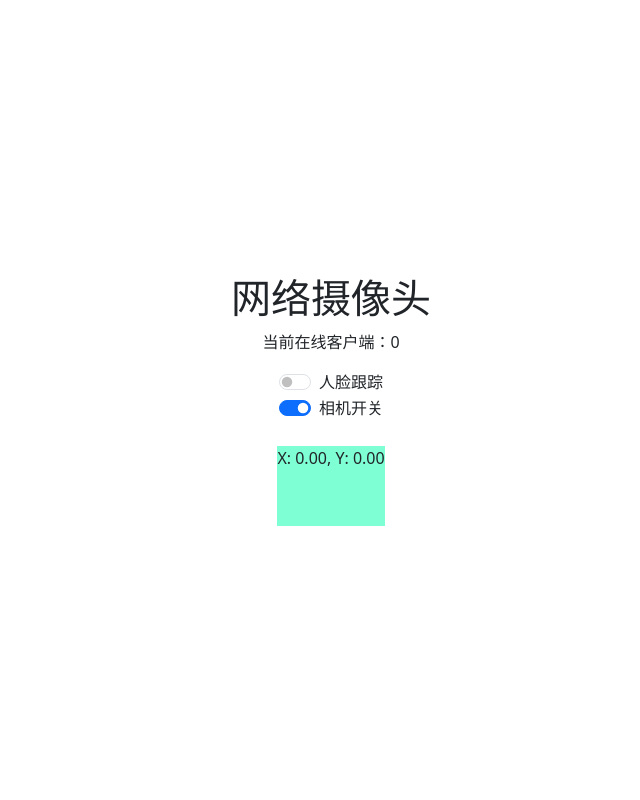
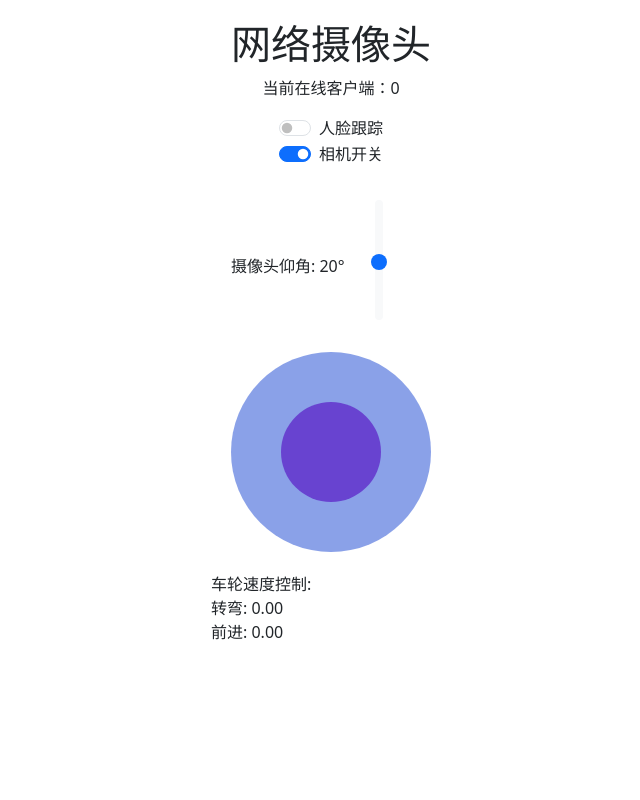
Before and after one commit to sherlocknieh/DeskRobot, a Flask app: page / in a window 1280 px wide. Shown: the whole page, without its empty margins (309-949 px from the left). Run offline with Flask 3, Linux system fonts and the light colour scheme; some libraries are stand-ins or nearby versions.

Commit message:
优化网页控制

```diff
--- a/modules/API_CAR/Servo.py
+++ b/modules/API_CAR/Servo.py
@@ -19,7 +19,7 @@ class HeadServo:
             max_pulse_width=0.0025
         )
         self.current_angle = 0
-        self.set_angle(30)
+        self.set_angle(20)
 
     def get_angle(self):
         return self.current_angle
--- a/modules/mod_web_camera.py
+++ b/modules/mod_web_camera.py
@@ -78,10 +78,12 @@ class WEBCamera(threading.Thread):
             else:
                 self.camera.stop()
 
-        @self.socketio.on('sliders')
-        def handle_sliders(data):
-            print(f'滑块数据: {data}')
-            self.event_bus.publish('SLIDERS', data, self.name)
+
+        @self.socketio.on('camera_tilt')
+        def handle_camera_tilt(data):
+            angle = data.get('angle', 0)
+            self.event_bus.publish('HEAD_ANGLE', {'angle': angle}, self.name)
+
 
 
     def stream_video(self):
--- a/modules/templates/index.html
+++ b/modules/templates/index.html
@@ -3,39 +3,63 @@
 
 <head>
     <title>网络摄像头</title>
+    <meta name="viewport" content="width=device-width, initial-scale=1.0, maximum-scale=1.0, user-scalable=no">
     <script src="https://cdnjs.cloudflare.com/ajax/libs/socket.io/4.5.0/socket.io.js"></script>
     <script src="https://cdnjs.cloudflare.com/ajax/libs/nipplejs/0.10.0/nipplejs.min.js"></script>
     <link href="https://cdn.jsdelivr.net/npm/bootstrap@5.3.0/dist/css/bootstrap.min.css" rel="stylesheet">
     <script src="https://cdn.jsdelivr.net/npm/bootstrap@5.3.0/dist/js/bootstrap.bundle.min.js"></script>
     <style>
         body {
-            height: 100vh;
+            min-height: 100vh;
+            /* 替换 height:100vh */
             display: flex;
             flex-direction: column;
-            justify-content: center;
+            /* 移除 justify-content:center */
             align-items: center;
             overflow: auto;
+            padding: 20px 0;
+            /* 增加安全间距 */
         }
     </style>
 </head>
 
 <body>
     <h1>网络摄像头</h1>
+
     <p>当前在线客户端：<span id="client_count">0</span></p>
+
     <div class="form-check form-switch">
         <input class="form-check-input" type="checkbox" id="faceTrackingSwitch">
         <label class="form-check-label" for="faceTrackingSwitch">人脸跟踪</label>
     </div>
+
     <div class="form-check form-switch">
-        <input class="form-check-input" type="checkbox" id="cameraSwitch" checked >
+        <input class="form-check-input" type="checkbox" id="cameraSwitch" checked>
         <label class="form-check-label" for="cameraSwitch">相机开关</label>
     </div>
+
+    <img id="video" style="aspect-ratio: 4/3; max-width: 100%;">
+
+    <!-- 新增水平排列容器 -->
+    <div class="align-items-center justify-content-center;" style=" max-width: 100%;">
+        <!-- 仰角滑块容器 -->
+        <div style="margin: 20px;">
+            <label for="tiltSlider">摄像头仰角: <span id="tiltValue">20</span>°</label>
+            <input type="range" class="form-range" id="tiltSlider" min="-45" max="90" value="20"
+                style="transform: rotate(270deg); width: 120px; margin: 60px -30px;">
+        </div>
+        <!-- 摇杆容器 -->
+        <div id="joystick-container"
+            style="border-radius: 50%; aspect-ratio: 1/1; width: 200px; background-color: rgba(23, 69, 209, 0.5); margin: 20px;  position: relative;">
+            <div id="joystick"
+                style="border-radius: 50%; aspect-ratio: 1/1; width: 100px; background-color: rgba(88, 21, 196, 0.664); position: absolute; top: 50%; left: 50%; transform: translate(-50%, -50%);">
+            </div>
+        </div>
+        <div>车轮速度控制:</div>
+        <div id="joystick-values" style="font-size: min(4vw, 16px);">转弯: 0.00<br>前进: 0.00</div>
+
     </div>
-    <img id="video" style="aspect-ratio: 4/3; max-width: 640px;">
-    <br>
-    <div id="joystick" style="aspect-ratio: 4/3; max-width: 640px; background-color: aquamarine;">
-        <div id="joystick-values" style="font-size: min(4vw, 16px);">X: 0.00, Y: 0.00</div>
-    </div>
+
 
     <script>
         const socket = io();  // 建立 Socket 连接
@@ -54,10 +78,18 @@
             socket.emit('camera_toggle', { status: this.checked });
         });
 
+        // 添加仰角滑动条事件监听
+        document.getElementById('tiltSlider').addEventListener('input', function () {
+            const value = parseInt(this.value);
+            document.getElementById('tiltValue').textContent = value;
+            socket.emit('camera_tilt', { angle: value });
+        });
+
+
         // 初始化虚拟摇杆
         window.addEventListener('load', () => {
             const joystick = nipplejs.create({
-                zone: document.getElementById('joystick'),
+                zone: document.getElementById('joystick-container'),
                 mode: 'dynamic',
                 color: 'blue', // 保留颜色设置
                 size: 200, // 设置底盘大小
@@ -74,7 +106,7 @@
                 touchStartTime = Date.now();
                 // 点按时发送 x:0, y:0
                 socket.emit('joystick', { x: 0, y: 0 });
-                valueDisplay.textContent = 'X: 0.00, Y: 0.00';
+                valueDisplay.innerHTML = '转弯: 0.00<br>前进: 0.00';
             });
 
             joystick.on('move', (evt, data) => {
@@ -83,7 +115,7 @@
                     // 发送滑动时的相对坐标
                     const x = data.vector.x.toFixed(2);
                     const y = data.vector.y.toFixed(2);
-                    valueDisplay.textContent = `X: ${x}, Y: ${y}`;
+                    valueDisplay.innerHTML = `转弯: ${x}<br>前进: ${y}`;
                     socket.emit('joystick', { x: parseFloat(x), y: parseFloat(y) });
                 }
             });
@@ -92,7 +124,7 @@
                 const touchDuration = Date.now() - touchStartTime;
                 // 无论点按还是滑动结束，都发送 x:0, y:0 并重置
                 socket.emit('joystick', { x: 0, y: 0 });
-                valueDisplay.textContent = 'X: 0.00, Y: 0.00';
+                valueDisplay.innerHTML = '转弯: 0.00<br>前进: 0.00';
                 isMoving = false;
             });
         });
```
